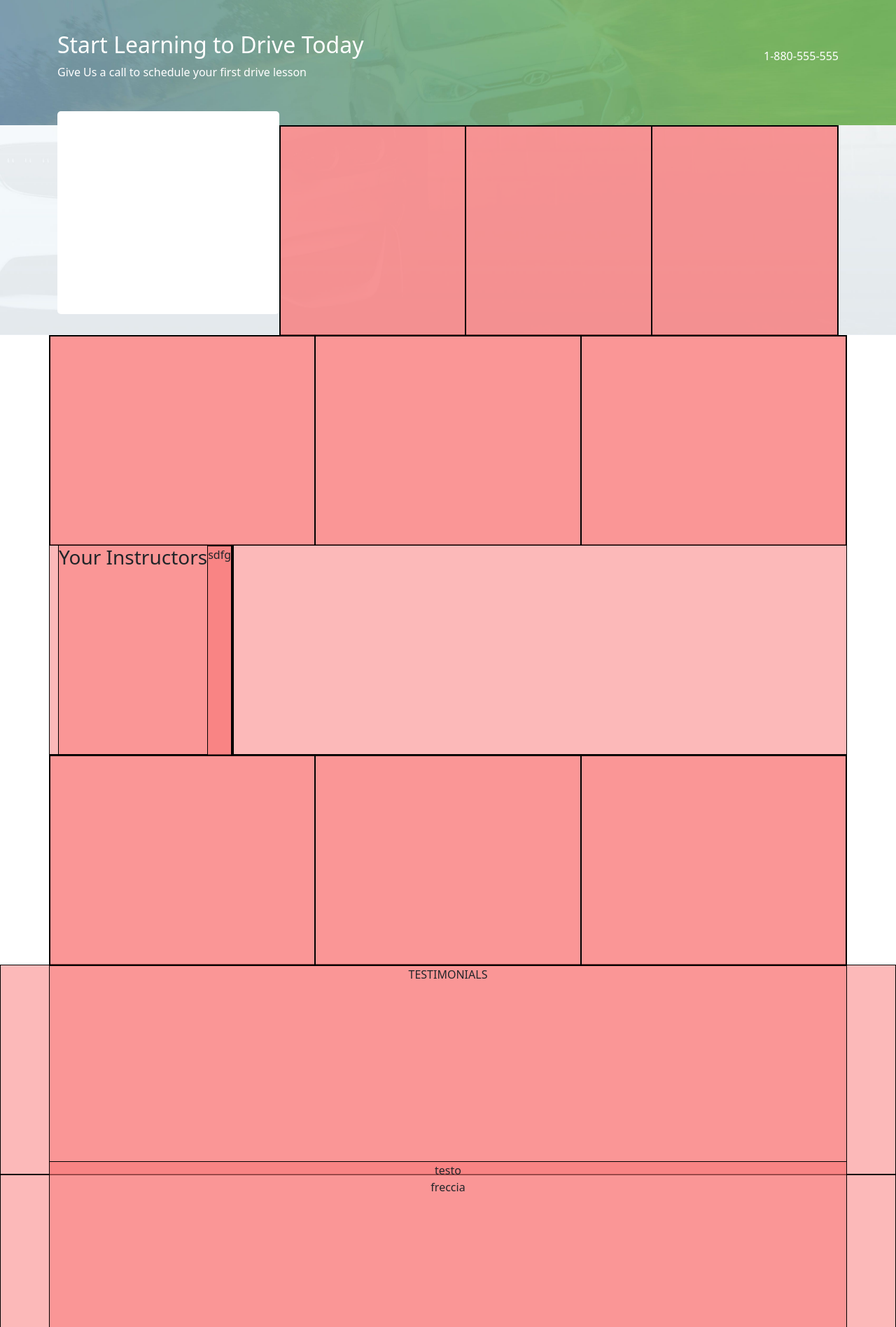
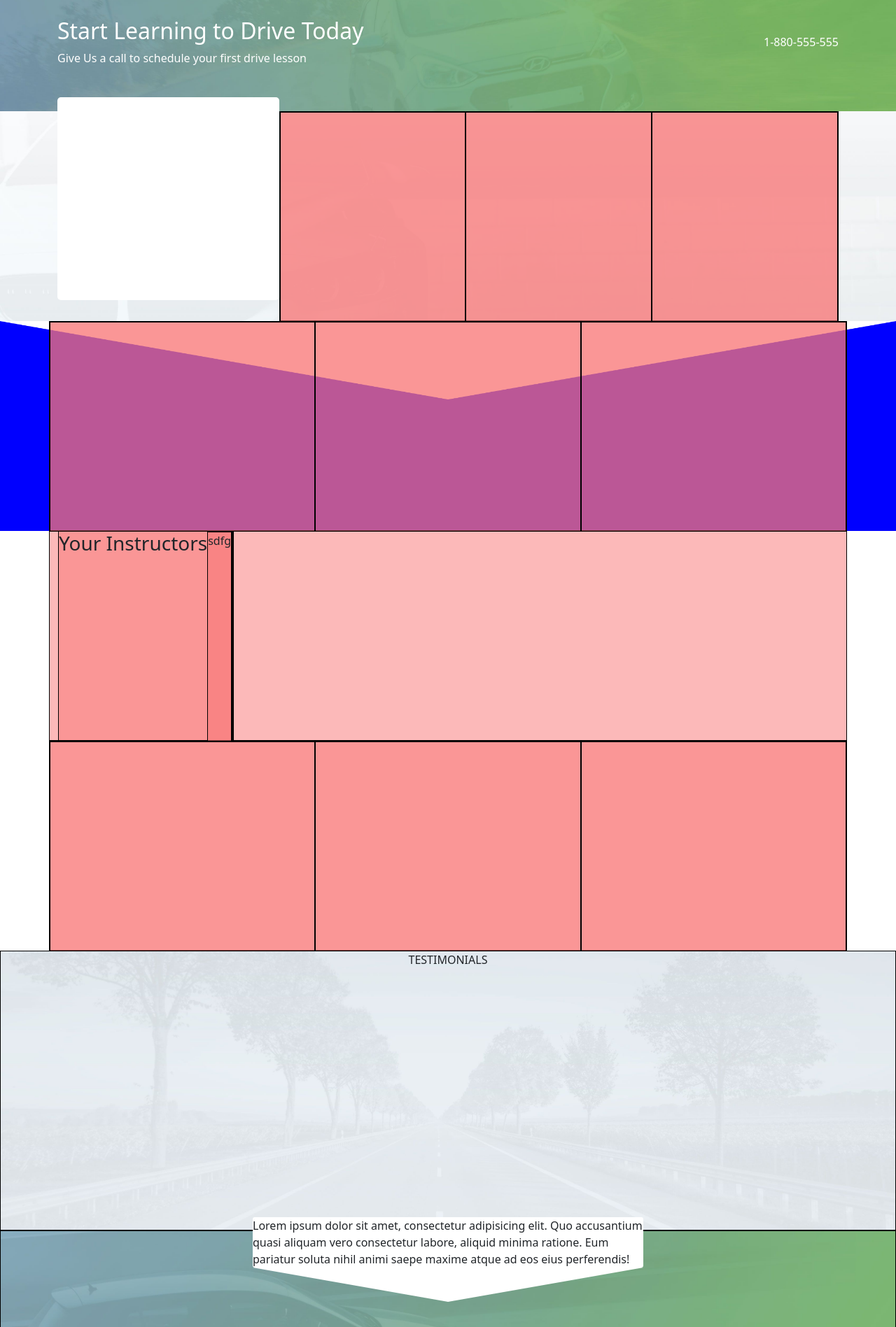
Before and after one commit to SebastianoMV/proj-html-vuejs, a Vue app: page / in a window 1280 px wide. Shown: the part 903-2800 px from the top of the page at 70% size. Built offline with nearby package versions, Linux system fonts and the light colour scheme.

Commit message:
impostazioni background per chiarezza grafica sections & inizio impostazioni grafiche

```diff
--- a/src/assets/style/_utilities.scss
+++ b/src/assets/style/_utilities.scss
@@ -9,4 +9,10 @@
 
 .margin-top-less-20{
   margin-top: -20px;
+  z-index: 10;
 }
+
+.background-cover{
+  background-position: center;
+  background-size: cover;
+}
--- a/src/components/FooterComp.vue
+++ b/src/components/FooterComp.vue
@@ -1,6 +1,7 @@
 <template>
   <footer>
     <!-- FOOTER -->
+    <div class="footer-bg background-cover">
       <div class="debug container">
         <div class="row">
           <div class="col debug"></div>
@@ -9,10 +10,13 @@
           <div class="col debug"></div>
         </div>
       </div>
+    </div>
 
      <!-- BANNER COPY -->
+    <div class="copy-bg background-cover">
       <div class="debug container">
         BANNER COPY
+      </div>
     </div>
   </footer>
 
@@ -25,6 +29,13 @@ export default {
 }
 </script>
 
-<style>
+<style lang="scss" scoped>
+  .footer-bg{
+    background-image: url(../assets/img/footer-background-color.jpg);
+  }
+
+  .copy-bg{
+    background-color: black;
+  }
 
 </style>
--- a/src/components/MainComp.vue
+++ b/src/components/MainComp.vue
@@ -3,8 +3,8 @@
     <!-- BEHIND THE WEELS -->
 
     <div class="">
-      <div class="debug container d-flex justify-content-between">
-        <div class="text-behind debug">
+      <div class="container d-flex justify-content-between">
+        <div class="text-behind">
           <h2>Get Behind The Wheel</h2>
           <p>Lorem ipsum dolor, sit amet consectetur adipisicing elit. Nesciunt id placeat magnam accusamus architecto necessitatibus at inventore hic illum. Omnis dolores hic odit provident iste nihil nisi eos accusamus unde.</p>
           <p>Lorem ipsum dolor sit, amet consectetur adipisicing elit. Nulla nobis qui quo! Ducimus, temporibus maxime. A nostrum minus in, blanditiis itaque eius repellendus quibusdam odit minima perferendis vitae eaque natus.</p>
@@ -28,7 +28,7 @@
     </div>
 
     <!-- COURSES -->
-    <div class="courses">
+    <div class="courses background-cover">
       <div class="container d-flex">
         <div class="courses-news margin-top-less-20">
 
@@ -44,7 +44,7 @@
     </div>
 
     <!-- % -->
-    <div class="">
+    <div class="rate-bg">
       <div class="debug container">
         <div class="row">
           <div class="col debug"></div>
@@ -77,26 +77,24 @@
     </div>
 
     <!-- TESTIMONIALS -->
-    <div class="debug">
-      <div class="debug container text-center">
+    <div class="debug testimonials-bg background-cover">
+      <div class=" container text-center">
         TESTIMONIALS
       </div>
     </div>
 
     <!-- BANNER NEWS -->
-    <div class="debug">
-      <div class="debug container d-flex flex-column align-items-center margin-top-less-20">
-        <div>
-          testo
+    <div class="debug banner-news-bg background-cover">
+      <div class=" container d-flex flex-column align-items-center margin-top-less-20">
+        <div class="news-container">
+          Lorem ipsum dolor sit amet, consectetur adipisicing elit. Quo accusantium quasi aliquam vero consectetur labore, aliquid minima ratione. Eum pariatur soluta nihil animi saepe maxime atque ad eos eius perferendis!
         </div>
-        <div>
-          freccia
-        </div>
+          <img src="../assets/img/latestnews-bottom.png" alt="">
       </div>
     </div>
 
      <!-- NEWSLETTERS -->
-    <div class="debug">
+    <div class="newsletter-bg background-cover">
       <div class="debug container d-flex flex-column align-items-center" >
         <h3>Sing up to our Newsletters</h3>
         <input type="text">
@@ -132,7 +130,7 @@ main{
   //COURSES
   .courses{
     background-image: url(../assets/img/promise-background.jpg);
-    background-position: bottom left;
+    background-position: center;
     background-size: cover;
 
     .courses-news{
@@ -143,6 +141,40 @@ main{
     }
 
   }
+
+  //rate
+  .rate-bg{
+    background-image: url(../assets/img/latestnews-bottom.png);
+    background-size: contain;
+    background-repeat: no-repeat;
+    background-color: blue;
+  }
+
+  // testimonials
+  .testimonials-bg{
+    background-image: url(../assets/img/testimonial-background.jpg);
+    height: 400px; //rimuovere
+  }
+
+  // banner news
+  .banner-news-bg{
+    background-image: url(../assets/img/latestnews-background.jpg);
+    height: 400px; //rimuovere
+    .news-container{
+      width: 50%;
+      height: 100%;
+      background-color: white;
+      border-radius: 3px;
+    }
+    img{
+      width: 50%;
+    }
+  }
+
+  // newsletter
+  .newsletter-bg{
+    background-image: url(../assets/img/newsletter_background.jpg);
+  }
 }
 
 </style>
```
Lines whose indentation alone changed are shown as unchanged.
